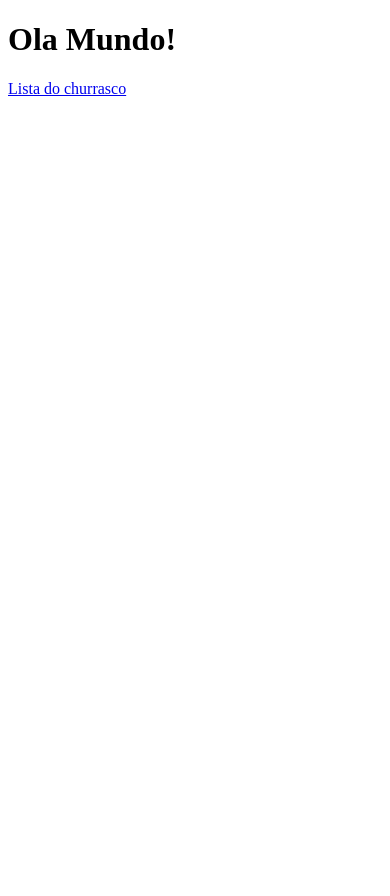
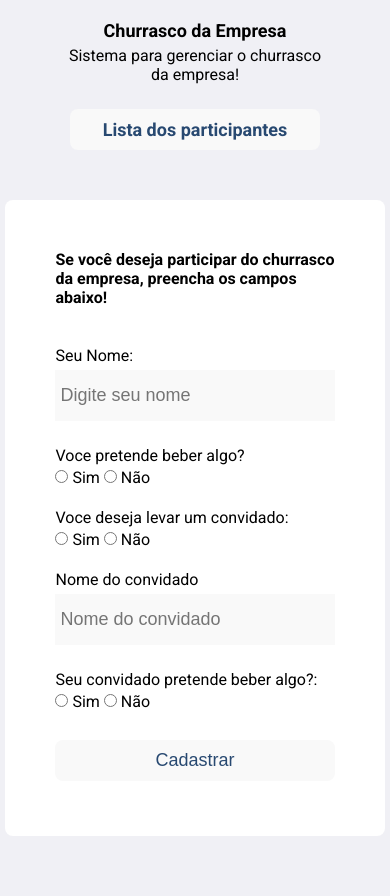
Before and after one commit to RicardoBaltazar/Sistema-Churrasco, a PHP site: page /pages/home.html in a window 390 px wide. Before the commit the page ends 96 px from the top, so only its background shows below. Run offline with PHP 8.4, Linux system fonts and the light colour scheme.

Commit message:
feature/style - criando páginas home e lista. criando arquivo css das páginas. criando responsividade das páginas

```diff
--- a/pages/home.html
+++ b/pages/home.html
@@ -1,12 +1,74 @@
 <!DOCTYPE html>
 <html lang="pt-br">
+
 <head>
     <meta charset="UTF-8">
     <meta name="viewport" content="width=device-width, initial-scale=1.0">
+    <link rel="preconnect" href="https://fonts.gstatic.com">
+    <link href="https://fonts.googleapis.com/css2?family=Roboto:wght@300;400;500;700&display=swap" rel="stylesheet">
+    <link rel="stylesheet" href="../style/index.css">
+    <link rel="stylesheet" href="../style/responsive.css">
     <title>Desafio do Churrasco</title>
 </head>
+
 <body>
-    <h1>Ola Mundo!</h1>
-    <a href="list.html">Lista do churrasco</a>
+    <div class="page">
+        <header>
+            <div>
+                <h1>Churrasco da Empresa</h1>
+                <p>Sistema para gerenciar o churrasco da empresa!</p>
+            </div>
+            <a href="list.html">Lista dos participantes</a>
+        </header>
+
+        <div class="section-form">
+            <section class="section">
+                <h4>Se você deseja participar do churrasco da empresa, preencha os campos abaixo!</h4>
+                <br>
+                <form action="../validation.php" method="POST">
+                    <div class="field">
+                        <label for="name">Seu Nome:</label>
+                        <input type="text" placeholder="Digite seu nome" name="name" required>
+                    </div>
+                    <div class="field">
+                        <label for="name">Voce pretende beber algo? </label>
+                        <div class="field-radio">
+                            <input type="radio" name="beverage" id="" value='yes'>
+                            <label for="">Sim</label>
+                            <input type="radio" name="beverage" id="" value='no'>
+                            <label for="">Não</label>
+                        </div>
+                    </div>
+
+                    <div class="field">
+                        <label for="name">Voce deseja levar um convidado:</label>
+                        <div class="field-radio">
+                            <input type="radio" name="guest" value='yes'>
+                            <label for="">Sim</label>
+                            <input type="radio" name="guest" value='no'>
+                            <label for="">Não</label>
+                        </div>
+                    </div>
+
+                    <div class="field">
+                        <label for="guest">Nome do convidado</label>
+                        <input type="text" placeholder="Nome do convidado" name="name-guest">
+                    </div>
+
+                    <div class="field">
+                        <label for="name">Seu convidado pretende beber algo?:</label>
+                        <div class="field-radio">
+                            <input type="radio" name="beverage-guest" value='yes'>
+                            <label for="">Sim</label>
+                            <input type="radio" name="beverage-guest" value='no'>
+                            <label for="">Não</label>
+                        </div>
+                    </div>
+                    <input type="submit" class="button" name="action" value="Cadastrar" >
+                </form>
+            </section>
+        </div>
+
+    </div>
 </body>
 </html>
--- /dev/null
+++ b/style/index.css
@@ -0,0 +1,100 @@
+* {
+    padding: 0;
+    margin: 0;
+    box-sizing: border-box;
+    outline: 0;
+}
+
+html {
+    background-color: #f0f0f5;
+    font-family: 'roboto', sans-serif;
+}
+
+.page {
+    width: 100%;
+    margin: 0 auto;
+    padding: 10px;
+    display: flex;
+    justify-content: center;
+    flex-direction: column;
+}
+
+header {
+    margin-top: 10px;
+    margin-left: 50px;
+    margin-right: 50px;
+    display: flex;
+    justify-content: space-between;
+    align-items: center;
+}
+
+a {
+    color: #284971;
+    padding: 20px 10px;
+    background-color: #f9f9f9;
+    text-decoration: none;
+    border-radius: 8px;
+    text-align: center;
+    font-size: 18px;
+    font-weight: bold;
+    width: 225px;
+}
+
+a:hover{
+    color:#0bcd6e;
+    transition: 0.3s;
+}
+
+.section-form{
+    display: flex;
+    justify-content: center;
+    flex-direction: column;
+    align-items: center;
+}
+
+.section {
+    background-color: #fff;
+    padding: 50px;
+    margin: 50px 0;
+    max-width: 100%;
+    display: flex;
+    flex-direction: column;
+    border-radius: 8px;
+}
+
+.field{
+    display: flex;
+    flex-direction: column;
+    margin-top: 20px;
+    margin-bottom: 8px;
+}
+
+input {
+    background-color: #f9f9f9;
+    margin: 5px 0;
+    padding: 15px 5px;
+    font-size: 18px;
+    max-width: 100%;
+    border: 0;
+}
+
+input:focus{
+    border-bottom: 2px solid #0bcd6e;
+    transition: 0.3s;
+}
+
+.button {
+    padding: 10px 200px;
+    text-align: center;
+    border-radius: 8px;
+    color: #284971;
+    margin-left: 50%;
+    transform: translate(-50%);
+    margin-top: 20px;
+}
+
+.button:hover {
+    background-color: #f0f0f5;
+    color: #0bcd6e;
+    transition: 0.3s;
+}
--- /dev/null
+++ b/style/responsive.css
@@ -0,0 +1,44 @@
+@media(max-width: 426px){
+    .page {
+        align-items: center;
+    }
+
+    header {
+        display: flex;
+        flex-direction: column;
+        justify-content: space-between;
+        align-items: center;
+    }
+
+    header div {
+        align-items: center;
+        text-align: center;
+    }
+
+    h1 {
+        font-size: 18px;
+        margin-bottom: 5px;
+    }
+
+    a {
+        padding: 10px 10px;
+        margin-top: 25px;
+        width: 250px;
+    }
+
+    .button {
+        padding: 10px 100px;
+        text-align: center;
+        border-radius: 8px;
+        color: #284971;
+        margin-left: 0%;
+        transform: translate(0%);
+        margin-top: 20px;
+    }
+}
+
+@media(max-width: 376px){
+    .section {
+        max-width: 95%;
+    }
+}
```
Also changed, not shown: index.php (+0 -13 lines), pages/list.html (+46 -4 lines), validation.php (added, +25 -0 lines).
